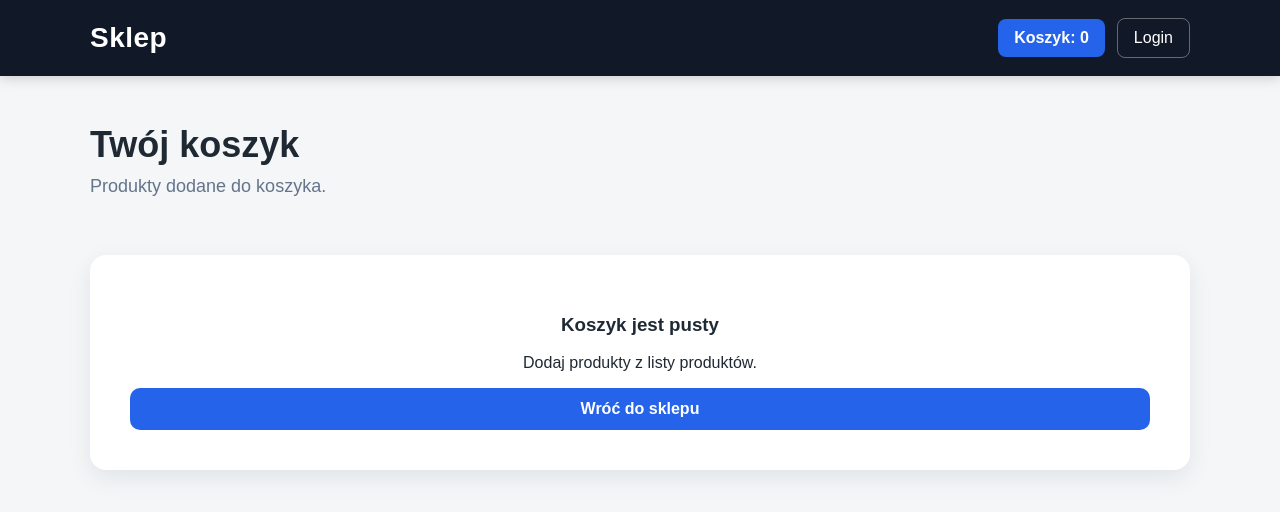
After one commit to thoracoscopy42/PAB, a Django app: page /cart/ in a window 1280 px wide. The commit adds this page. Shown: the top 512 px of the page. Run offline with Django 5.2, Linux system fonts and the light colour scheme.

Commit message:
koszyk w sesji konkretnego usera dodany

```diff
--- a/project/shopapp/static/shopapp/css/style.css
+++ b/project/shopapp/static/shopapp/css/style.css
@@ -167,3 +167,75 @@ a {
     text-align: center;
     box-shadow: 0 8px 24px rgba(15, 23, 42, 0.08);
 }
+
+.nav {
+    display: flex;
+    gap: 12px;
+    align-items: center;
+}
+
+.cart-link {
+    color: white;
+    padding: 10px 16px;
+    background: #2563eb;
+    border-radius: 8px;
+    font-weight: 700;
+    transition: 0.2s ease;
+}
+
+.cart-link:hover {
+    background: #1d4ed8;
+}
+
+
+.cart-box {
+    background: white;
+    border-radius: 16px;
+    padding: 24px;
+    box-shadow: 0 8px 24px rgba(15, 23, 42, 0.08);
+    margin-bottom: 50px;
+}
+
+.cart-item {
+    display: flex;
+    justify-content: space-between;
+    gap: 24px;
+    padding: 18px 0;
+    border-bottom: 1px solid #e5e7eb;
+}
+
+.cart-item:last-child {
+    border-bottom: none;
+}
+
+.cart-item h3 {
+    margin: 0 0 8px;
+}
+
+.cart-item p {
+    margin: 0;
+    color: #64748b;
+}
+
+.cart-item-meta {
+    min-width: 160px;
+    display: flex;
+    flex-direction: column;
+    align-items: flex-end;
+    gap: 8px;
+    font-weight: 700;
+}
+
+.cart-actions {
+    display: flex;
+    gap: 16px;
+    margin-top: 24px;
+}
+
+.secondary-button {
+    background: #475569;
+}
+
+.secondary-button:hover {
+    background: #334155;
+}
--- /dev/null
+++ b/project/shopapp/templates/shopapp/cart_detail.html
@@ -0,0 +1,67 @@
+{% load static %}
+<!DOCTYPE html>
+<html lang="pl">
+<head>
+    <meta charset="UTF-8">
+    <title>Koszyk</title>
+    <link rel="stylesheet" href="{% static 'shopapp/css/style.css' %}">
+</head>
+<body>
+    <header class="site-header">
+        <div class="container header-content">
+            <h1 class="logo">Sklep</h1>
+
+            <nav class="nav">
+                <a href="{% url 'cart_detail' %}" class="cart-link">
+                    Koszyk: {{ cart_unique_count|default:0 }}
+                </a>
+
+                <a href="/admin/" class="nav-link">Login</a>
+            </nav>
+        </div>
+    </header>
+
+    <main class="container">
+        <section class="hero">
+            <h2>Twój koszyk</h2>
+            <p>Produkty dodane do koszyka.</p>
+        </section>
+
+        {% if cart_items %}
+            <section class="cart-box">
+                {% for item in cart_items %}
+                    <div class="cart-item">
+                        <div>
+                            <h3>{{ item.product.name }}</h3>
+                            <p>{{ item.product.description }}</p>
+                        </div>
+
+                        <div class="cart-item-meta">
+                            <span>{{ item.product.price }} zł</span>
+                            <span>Ilość: {{ item.quantity }}</span>
+                        </div>
+                    </div>
+                {% endfor %}
+
+                <div class="cart-actions">
+                    <a href="{% url 'index' %}" class="button secondary-button">
+                        Kontynuuj zakupy
+                    </a>
+
+                    <a href="#" class="button">
+                        Przejdź do zamówienia
+                    </a>
+                </div>
+            </section>
+        {% else %}
+            <div class="empty-state">
+                <h3>Koszyk jest pusty</h3>
+                <p>Dodaj produkty z listy produktów.</p>
+                <a href="{% url 'index' %}" class="button">
+                    Wróć do sklepu
+                </a>
+            </div>
+        {% endif %}
+    </main>
+</body>
+</html>
--- a/project/shopapp/urls.py
+++ b/project/shopapp/urls.py
@@ -7,4 +7,11 @@ from django.conf.urls.static import static
 
 urlpatterns = [
     path("", views.index, name="index"),
+    #sam koszyk
+    path("cart/", views.cart_detail, name="cart_detail"),
+    #dodawanie produktu do koszyka
+    path("cart/add/<int:product_id>/", views.add_to_cart, name="add_to_cart"),
+    # usuwanie i update
+    path("cart/update/", views.update_cart, name="update_cart"),
+    path("cart/remove/<int:product_id>/", views.remove_from_cart, name="remove_from_cart"),
 ]
--- a/project/shopapp/views.py
+++ b/project/shopapp/views.py
@@ -1,21 +1,104 @@
-from django.shortcuts import render
 
-# Create your views here.
+from django.shortcuts import render, redirect, get_object_or_404
 from django.http import HttpResponse
+from .models import Product
 
 
-from django.shortcuts import render
-
-from .models import Product
 
 
 def index(request):
     products = Product.objects.all().order_by("name")
+
+    cart = request.session.get("cart", {})
+    cart_unique_count = len(cart)
 
     return render(
         request,
         "shopapp/index.html",
         {
             "products": products,
+            "cart_unique_count": cart_unique_count,
         }
     )
+
+def add_to_cart(request, product_id):
+    product = get_object_or_404(Product, id=product_id)
+
+    cart = request.session.get("cart", {})
+
+    product_id_as_string = str(product.id)
+
+    if product_id_as_string in cart:
+        cart[product_id_as_string] += 1
+    else:
+        cart[product_id_as_string] = 1
+
+    request.session["cart"] = cart
+    request.session.modified = True
+
+    return redirect("index")
+
+def remove_from_cart(request, product_id):
+    cart = request.session.get("cart", {})
+
+    product_id_as_string = str(product_id)
+
+    if product_id_as_string in cart:
+        del cart[product_id_as_string]
+
+    request.session["cart"] = cart
+    request.session.modified = True
+
+    return redirect("cart_detail")
+
+def cart_detail(request):
+    cart = request.session.get("cart", {})
+
+    product_ids = cart.keys()
+
+    products = Product.objects.filter(id__in=product_ids)
+
+    cart_items = []
+
+    for product in products:
+        product_id_as_string = str(product.id)
+
+        cart_items.append({
+            "product": product,
+            "quantity": cart[product_id_as_string],
+        })
+
+    cart_unique_count = len(cart)
+
+    return render(
+        request,
+        "shopapp/cart_detail.html",
+        {
+            "cart_items": cart_items,
+            "cart_unique_count": cart_unique_count,
+        }
+    )
+
+def update_cart(request):
+    if request.method == "POST":
+        cart = request.session.get("cart", {})
+
+        for product_id_as_string in list(cart.keys()):
+            quantity_field_name = f"quantity_{product_id_as_string}"
+            quantity_value = request.POST.get(quantity_field_name)
+
+            if quantity_value:
+                try:
+                    quantity = int(quantity_value)
+                except ValueError:
+                    quantity = 1
+
+                if quantity > 0:
+                    cart[product_id_as_string] = quantity
+                else:
+                    del cart[product_id_as_string]
+
+        request.session["cart"] = cart
+        request.session.modified = True
+
+    return redirect("cart_detail")
```
Also changed, not shown: project/shopapp/templates/shopapp/index.html (+7 -1 lines).
